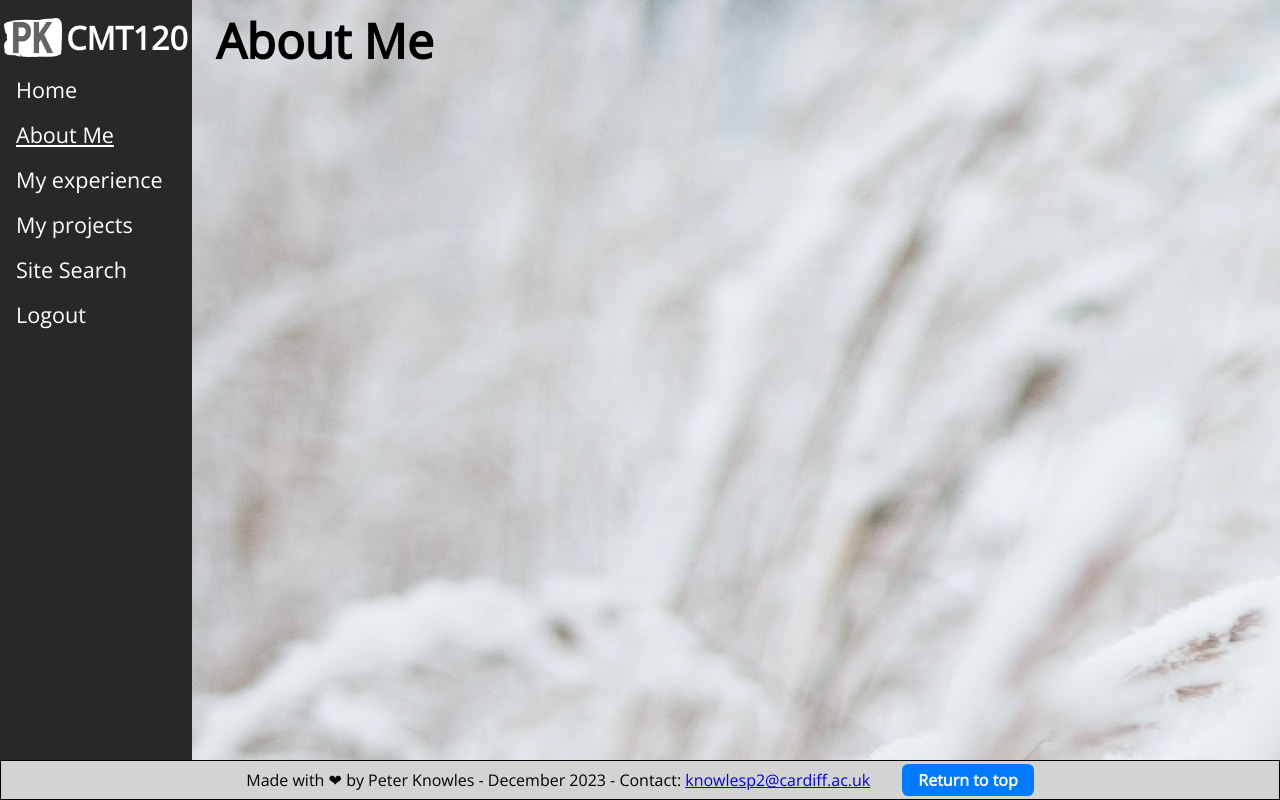
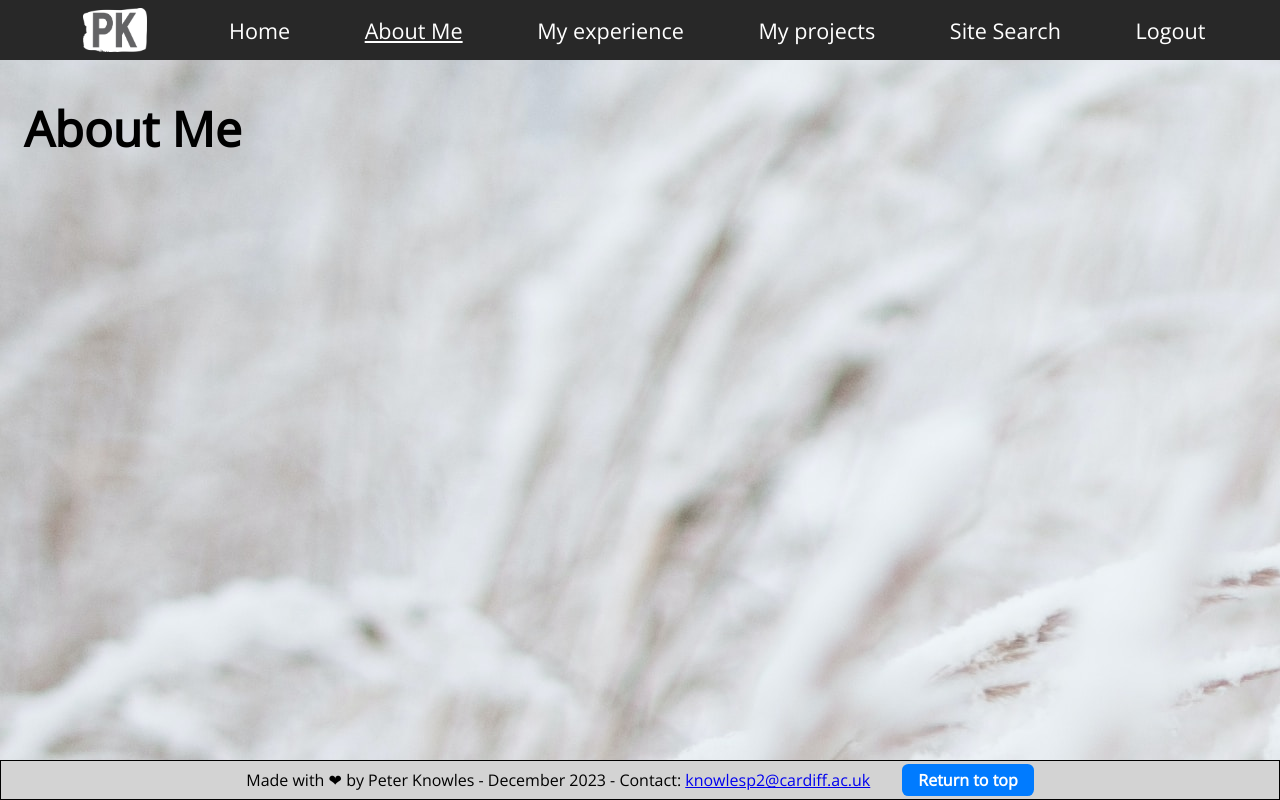
Before and after one commit to plknowles/Dynamic-Website-Portfolio, a Flask app: page /about in a window 1280 px wide. Run offline with Flask 3, Linux system fonts and the light colour scheme; the visitor is signed in with stand-in values (Sample User, id 1).

Commit message:
moved nav bar to top

```diff
--- a/static/styles.css
+++ b/static/styles.css
@@ -56,42 +56,37 @@ figcaption {
     text-align: center;
 }
 
-/* Logo flexbox */
-#logo-flexbox {
+/* Logo */
+#logo {
     display: flex;
-    flex-direction: row;
+    justify-content: start;
+    flex-direction: column;
     align-items: center;
-    justify-content: space-evenly;
-    margin-top: 1rem;
-    margin-bottom: 1rem;
+    margin: 0.5rem;
     font-weight: bold;
     color: white;
     font-size: 2rem;
-}
-
-/* Logo size */
-#logo {
-    max-width: 30%;
-    height: auto;
+    max-width: 5%;
 }
 
 /* CSS flexbox for navigation bar */
 .nav-flexbox {
-    width: 15vw;
     display: flex;
-    flex-direction: column;
-    align-items: start;
     background-color: rgb(40, 40, 40);
     font-size: 1.35rem;
-    height: 100%;
+    flex-direction: row; /* Stack navigation items horizontally on mobile */
+    width: 100vw; /* Ensure it spans the full width of the screen */
+    position: absolute;
+    align-items: center;
+    justify-content: space-evenly;
+    height: auto;
 }
 
 /* Text formatting for nav bar links */
 .navlink {
     text-decoration: none;
     color: white;
-    margin-bottom: 1rem;
-    margin-left: 1rem;
+    margin: 0;
 }
 
 /* Hover effects for nav bar links */
@@ -104,8 +99,7 @@ figcaption {
 .navlink.active {
     text-decoration: underline;
     color: white;
-    margin-bottom: 1rem;
-    margin-left: 1rem;
+    margin: 0;
 }
 
 .content {
@@ -113,6 +107,11 @@ figcaption {
     flex: 1; /* Fills remaining space */
     background-color: lightgrey;
     margin-bottom: 1rem;
+    width: 100%;
+}
+
+header {
+    margin-top: 6rem;
 }
 
 /* h1 header effects */
--- a/templates/base.html
+++ b/templates/base.html
@@ -5,14 +5,14 @@
     <link rel = "icon" href = "{{ url_for('static', filename='images/favicon.png') }}" type = "image/x-icon">
     <link rel = "stylesheet" href = "{{ url_for('static', filename='styles.css') }}">
     <meta name = "viewport" content = "width=device-width, initial-scale=1">
-    <title>{{ title }}</title>
+    <title>{{ title }} - CMT120 Peter Knowles- </title>
     {% block head %}
     {% endblock %}
     </head>
   <body>
     <div class = "horizontal-container">
       <nav class = "nav-flexbox">
-        <span id = "logo-flexbox"><img id = "logo" src = "{{ url_for('static', filename='images/logo.png') }}" title = "HTML Logo" alt = "HTML Logo">CMT120</span>
+        <img id = "logo" src = "{{ url_for('static', filename='images/logo.png') }}" title = "HTML Logo" alt = "HTML Logo">
         {% if user.is_authenticated %}
         <a class = "navlink" href = '/'>Home</a>
         <a class = "navlink" href = '/about'>About Me</a>
```
Also changed, not shown: other parts of static/styles.css (+4 -42 lines).
